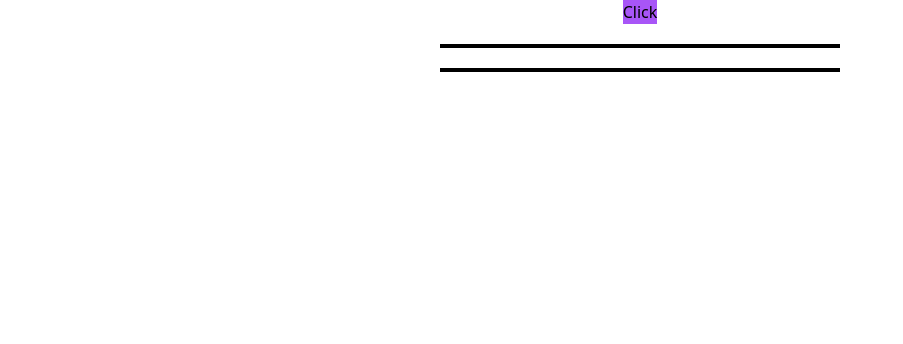
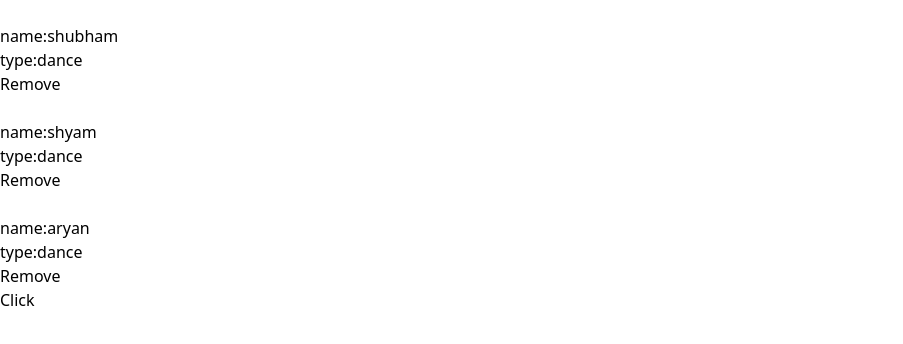
Before and after one commit to SHUBHAM123Q/Reack_Project, a React (Create React App) app: page / in a window 1280 px wide. Shown: the top 344 px of the page, without its empty margins (0-903 px from the left). Built offline with nearby package versions, Linux system fonts and the light colour scheme.

Commit message:
Button Remove & Clear

```diff
--- /dev/null
+++ b/src/Componets/Datahook/Datahook.jsx
@@ -0,0 +1,31 @@
+import React, { useState } from 'react'
+import Datas from './data'
+
+const Datahook = () => {
+  const [nData,setData]=useState(Datas);
+
+  const handleRemove = (itemId) =>{
+    setData(nData.filter(item=> item.id !==itemId))
+  }
+
+  const handleClick = () =>{
+    setData([])
+  }
+  return (
+    <div>
+      <ul>
+        {
+          nData.map(items=>
+            <li key={items.id}>
+              {items.name}
+              <button onClick={ () =>handleRemove(items.id)} className='ms-3 bg-purple-400 border-[1px] border-black'>Remove</button>
+            </li>
+            )
+        }
+      </ul>
+      <button onClick={handleClick} className=' bg-purple-400 border-[1px] border-black'>Clear</button>
+    </div>
+  )
+}
+
+export default Datahook
--- /dev/null
+++ b/src/Componets/Datahook/data.json
@@ -0,0 +1,14 @@
+[
+    {
+        "id":1,
+        "name":"Item 1"
+    },
+    {
+        "id":2,
+        "name":"Item 2"
+    },
+    {
+        "id":3,
+        "name":"Item 3"
+    }
+]
--- a/src/Componets/Filltering Data/Filter1.jsx
+++ b/src/Componets/Filltering Data/Filter1.jsx
@@ -12,6 +12,8 @@ const Filter1 = (props) => {
           <td><p className='text-center'>{pages}</p></td>
           <td><p className='text-center'>{title}</p></td>
           <td><p className='text-center'>{year}</p></td>
+          <td><button className='m-auto flex'>Remove</button></td>
+
         </tr>
     </>
   )
--- a/src/Componets/Filltering Data/Filterdata.jsx
+++ b/src/Componets/Filltering Data/Filterdata.jsx
@@ -1,9 +1,16 @@
-import React from 'react'
+import React, { useState } from 'react'
 import Filters from './Filters.json'
 import Filter1 from './Filter1';
 
+
 const Filterdata = () => {
     var from =["Dr Sreeram Chauliahas","Vinit Karnik"];
+
+    // const [ndata,setData]=useState();
+
+    // const handleRemove = (itemId) =>{
+    //     setData(nData.filter(item=> item.id !==itemId))
+    // }
   return (
     <>
         <table>
@@ -15,6 +22,7 @@ const Filterdata = () => {
                 <th className='w-[100px] bg-purple-300 text-center border-2'>Pages</th>
                 <th className='w-[250px] bg-green-500 text-center border-2'>Title</th>
                 <th className='w-[50px] bg-red-500 text-center border-2'>Year</th>
+                <th className='w-[150px] bg-green-500 text-center border-2'>Remove</th>
             </thead>
 
 
--- /dev/null
+++ b/src/Componets/Hookwork/Hookwork.json
@@ -0,0 +1,18 @@
+[
+    {
+        "id": 1,
+        "name": "shubham",
+        "type": "dance"
+    },
+    {
+        "id": 2,
+        "name": "shyam",
+        "type": "dance"
+
+    },
+    {
+        "id": 3,
+        "name": "aryan",
+        "type": "dance"
+    }
+]
--- /dev/null
+++ b/src/Componets/Hookwork/Hookwork.jsx
@@ -0,0 +1,31 @@
+import React, { useState } from 'react'
+import Datas from './Hookwork.json'
+
+const Hookwork = () => {
+    const [nData,setData]=useState(Datas);
+
+
+    const handleRemove = (itemId) => {
+        setData(nData.filter(item => item.id!==itemId))
+    }
+
+    const handleClick=()=>{
+        setData([])
+    }
+  return (
+    <div>
+        {
+            nData.map(items=>
+                <ul key={items.id}><br/>
+                    <label>name:{items.name}</label><br/>
+                    <label>type:{items.type}</label><br/>
+                    <button onClick={()=>handleRemove(items.id)}>Remove</button>
+                </ul>
+            )
+        }
+        <button onClick={handleClick}>Click</button>
+    </div>
+  )
+}
+
+export default Hookwork
--- a/src/index.js
+++ b/src/index.js
@@ -2,12 +2,13 @@ import React from 'react';
 import ReactDOM from 'react-dom/client';
 import './index.css';
 import reportWebVitals from './reportWebVitals';
-import App from './Componets/App/App';
-import Applist from './Componets/App/Applist';
+// import App from './Componets/App/App';
+// import Applist from './Componets/App/Applist';
 // import Filterdata from './Componets/Filltering Data/Filterdata';
 // import Buttonplay from './Componets/Buttonplay/Buttonplay';
 // import Button1 from './Componets/Buttonplay/Button1';
-
+// import Datahook from './Componets/Datahook/Datahook';
+import Hookwork from './Componets/Hookwork/Hookwork.jsx';
 
 // import "jquery"
 // import "@popperjs/core/dist/umd/popper"
@@ -18,11 +19,13 @@ import Applist from './Componets/App/Applist';
 const root = ReactDOM.createRoot(document.getElementById('root'));
 root.render(
   <React.StrictMode>
-    <Applist/>
-    <App/>
-    {/* <Filterdata/> */}
+    {/* <Applist/> */}
+    {/* <App/>  */}
+    {/* <Filterdata/>  */}
     {/* <Buttonplay/> */}
     {/* <Button1/> */}
+    {/* <Datahook/> */}
+    <Hookwork/>
   </React.StrictMode>
 );
 
```
